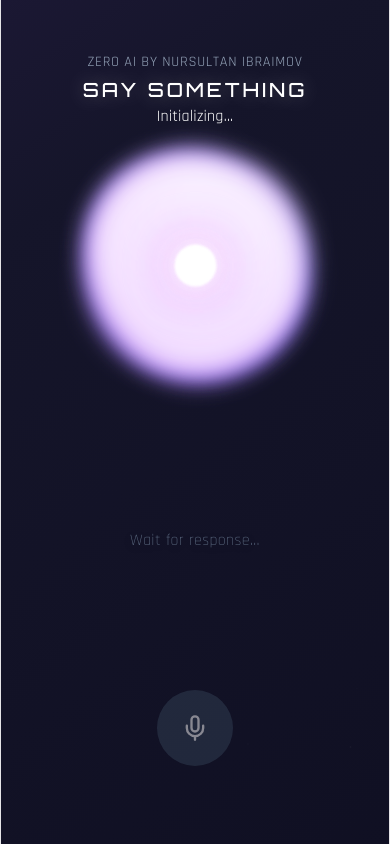
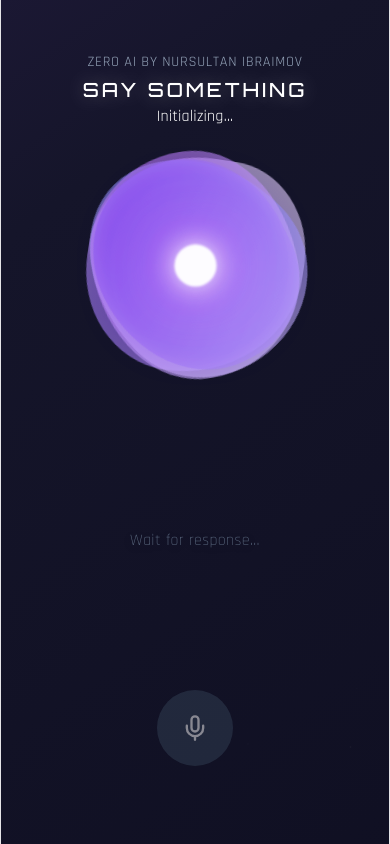
Before and after one commit to Ibraimov23/Zero-AI, a React (Vite) app in the folder web-app/: page / in a window 390 px wide. Built offline with nearby package versions, Linux system fonts and the light colour scheme.

Commit message:
perf: massive optimization for mobile devices (CSS, VAD, WASM Fallback)

```diff
--- a/web-app/src/App.css
+++ b/web-app/src/App.css
@@ -160,40 +160,41 @@ body {
   align-items: center;
 }
 
-/* Translucent Glowing Petals */
+/* Translucent Glowing Petals (MOBILE OPTIMIZED) */
 .petal {
   position: absolute;
   border-radius: 40% 60% 60% 40% / 50% 50% 50% 50%;
-  filter: blur(12px);
-  mix-blend-mode: screen;
-  opacity: 0.85;
+  /* REMOVED: filter: blur(12px) and mix-blend-mode: screen */
+  /* REPLACED WITH: standard opacity and soft box-shadows for 60fps mobile rendering */
+  opacity: 0.6;
+  box-shadow: inset 0 0 20px rgba(255,255,255,0.2);
   transition: all 0.8s ease;
   z-index: 2;
   animation: morphPetal 8s ease-in-out infinite alternate, spinPetal 20s linear infinite;
+  will-change: transform, border-radius; /* Hardware acceleration hint */
 }
 
 /* Default state petals (Calm Purple/Blue) */
-.petal-1 { width: 90%; height: 90%; background: radial-gradient(circle at 30% 30%, #e9d5ff, #8b5cf6); animation-delay: 0s; }
-.petal-2 { width: 95%; height: 85%; background: radial-gradient(circle at 70% 60%, #d8b4fe, #6366f1); animation-delay: -2s; animation-direction: reverse; }
-.petal-3 { width: 85%; height: 95%; background: radial-gradient(circle at 40% 80%, #c4b5fd, #a855f7); animation-delay: -4s; }
-.petal-4 { width: 80%; height: 90%; background: radial-gradient(circle at 60% 40%, #a78bfa, #7c3aed); animation-delay: -6s; animation-direction: reverse; }
+.petal-1 { width: 90%; height: 90%; background: linear-gradient(135deg, #e9d5ff, #8b5cf6); animation-delay: 0s; }
+.petal-2 { width: 95%; height: 85%; background: linear-gradient(135deg, #d8b4fe, #6366f1); animation-delay: -2s; animation-direction: reverse; }
+.petal-3 { width: 85%; height: 95%; background: linear-gradient(135deg, #c4b5fd, #a855f7); animation-delay: -4s; }
+.petal-4 { width: 80%; height: 90%; background: linear-gradient(135deg, #a78bfa, #7c3aed); animation-delay: -6s; animation-direction: reverse; }
 
-/* AI Speaking state petals (Intense WOW effect) */
+/* AI Speaking state petals (Intense WOW effect - Mobile Safe) */
 .orb-container.ai-speaking .petal {
-  opacity: 1;
-  filter: blur(16px);
+  opacity: 0.85;
 }
 
-.orb-container.ai-speaking .petal-1 { background: radial-gradient(circle, #d8b4fe, #9333ea, transparent 70%); animation-duration: 4s, 8s; }
-.orb-container.ai-speaking .petal-2 { background: radial-gradient(circle, #f9a8d4, #db2777, transparent 70%); animation-duration: 5s, 9s; }
-.orb-container.ai-speaking .petal-3 { background: radial-gradient(circle, #93c5fd, #2563eb, transparent 70%); animation-duration: 4.5s, 7s; }
-.orb-container.ai-speaking .petal-4 { background: radial-gradient(circle, #f0abfc, #c026d3, transparent 70%); animation-duration: 3.5s, 6s; }
+.orb-container.ai-speaking .petal-1 { background: linear-gradient(135deg, #d8b4fe, #9333ea); animation-duration: 4s, 8s; }
+.orb-container.ai-speaking .petal-2 { background: linear-gradient(135deg, #f9a8d4, #db2777); animation-duration: 5s, 9s; }
+.orb-container.ai-speaking .petal-3 { background: linear-gradient(135deg, #93c5fd, #2563eb); animation-duration: 4.5s, 7s; }
+.orb-container.ai-speaking .petal-4 { background: linear-gradient(135deg, #f0abfc, #c026d3); animation-duration: 3.5s, 6s; }
 
 /* Recording state (warm tint) */
-.orb-container.active .petal-1 { background: radial-gradient(circle at 30% 30%, #fecaca, #ef4444); }
-.orb-container.active .petal-2 { background: radial-gradient(circle at 70% 60%, #fbcfe8, #ec4899); }
-.orb-container.active .petal-3 { background: radial-gradient(circle at 40% 80%, #fed7aa, #f97316); }
-.orb-container.active .petal-4 { background: radial-gradient(circle at 60% 40%, #fca5a5, #dc2626); }
+.orb-container.active .petal-1 { background: linear-gradient(135deg, #fecaca, #ef4444); }
+.orb-container.active .petal-2 { background: linear-gradient(135deg, #fbcfe8, #ec4899); }
+.orb-container.active .petal-3 { background: linear-gradient(135deg, #fed7aa, #f97316); }
+.orb-container.active .petal-4 { background: linear-gradient(135deg, #fca5a5, #dc2626); }
 
 /* The Bright White Core */
 .orb-core {
--- a/web-app/src/App.tsx
+++ b/web-app/src/App.tsx
@@ -308,8 +308,8 @@ function App() {
           // User has spoken, now detecting silence
           if (!silenceStartRef.current) {
             silenceStartRef.current = Date.now();
-          } else if (Date.now() - silenceStartRef.current > 1500) {
-            // 1.5 seconds of silence detected!
+          } else if (Date.now() - silenceStartRef.current > 800) {
+            // 800ms of silence detected (Fast Mobile Response!)
             console.log('Silence detected! Stopping mic to process...');
             stopListening(true);
             return;
--- a/web-app/src/workers/gpu.worker.ts
+++ b/web-app/src/workers/gpu.worker.ts
@@ -44,9 +44,12 @@ async function initModels() {
     self.postMessage({ type: 'STATUS', payload: 'Checking WebGPU support...' });
 
     // Check if WebGPU is supported on this device/browser
-    const hasWebGPU = 'gpu' in navigator;
+    // WebGPU is currently unstable on many mobile Android/iOS devices for heavy transformer graphs
+    const isMobile = /Android|webOS|iPhone|iPad|iPod|BlackBerry|IEMobile|Opera Mini/i.test(navigator.userAgent);
+    const hasWebGPU = !isMobile && 'gpu' in navigator;
+
     const device = hasWebGPU ? 'webgpu' : 'wasm';
-    const dtype = hasWebGPU ? 'fp16' : 'fp32';
+    const dtype = hasWebGPU ? 'fp32' : 'q4'; // Use quantized q4 on mobile CPU to save RAM!
 
     self.postMessage({
       type: 'STATUS',
@@ -60,14 +63,17 @@ async function initModels() {
       'onnx-community/whisper-tiny.en',
       {
         device: device as any,
-        dtype: 'fp32', // Fallback to fp32 to avoid graph errors in Whisper
+        dtype: {
+          encoder_model: dtype,
+          decoder_model_merged: dtype,
+        },
       }
     );
 
-    // 🛑 ПРИЧИНА 2 ИСПРАВЛЕНА: Принудительный запуск TTS на WebGPU
+    // 🛑 ПРИЧИНА 2 ИСПРАВЛЕНА: Принудительный запуск TTS на WebGPU (только для ПК)
     // Используем fp32, чтобы обойти баги компиляции Kokoro на мобильных чипах
     const ttsDevice = hasWebGPU ? 'webgpu' : 'wasm';
-    const ttsDtype = 'fp32';
+    const ttsDtype = 'fp32'; // Kokoro does not support q4 yet, keep fp32
 
     self.postMessage({
       type: 'STATUS',
```
Also changed, not shown: 1 other file (tests, documents, lock files or other folders).
